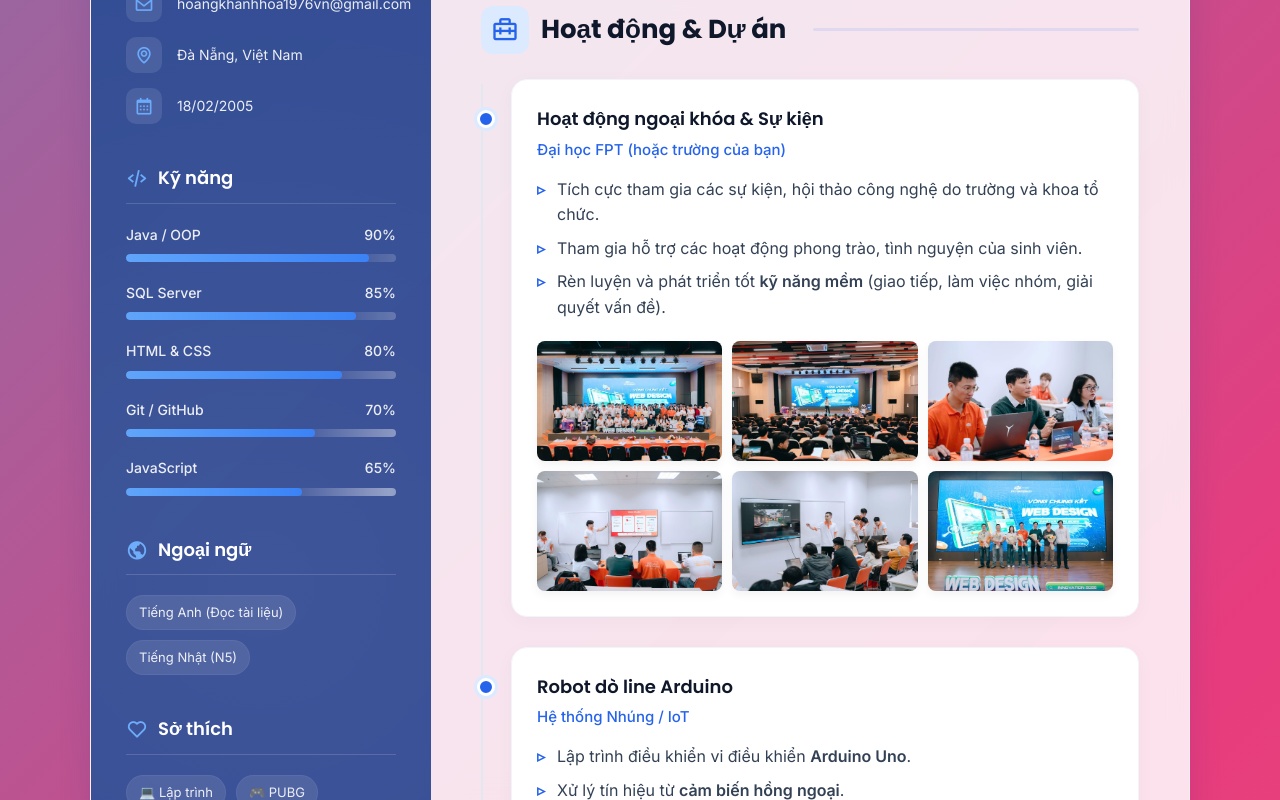
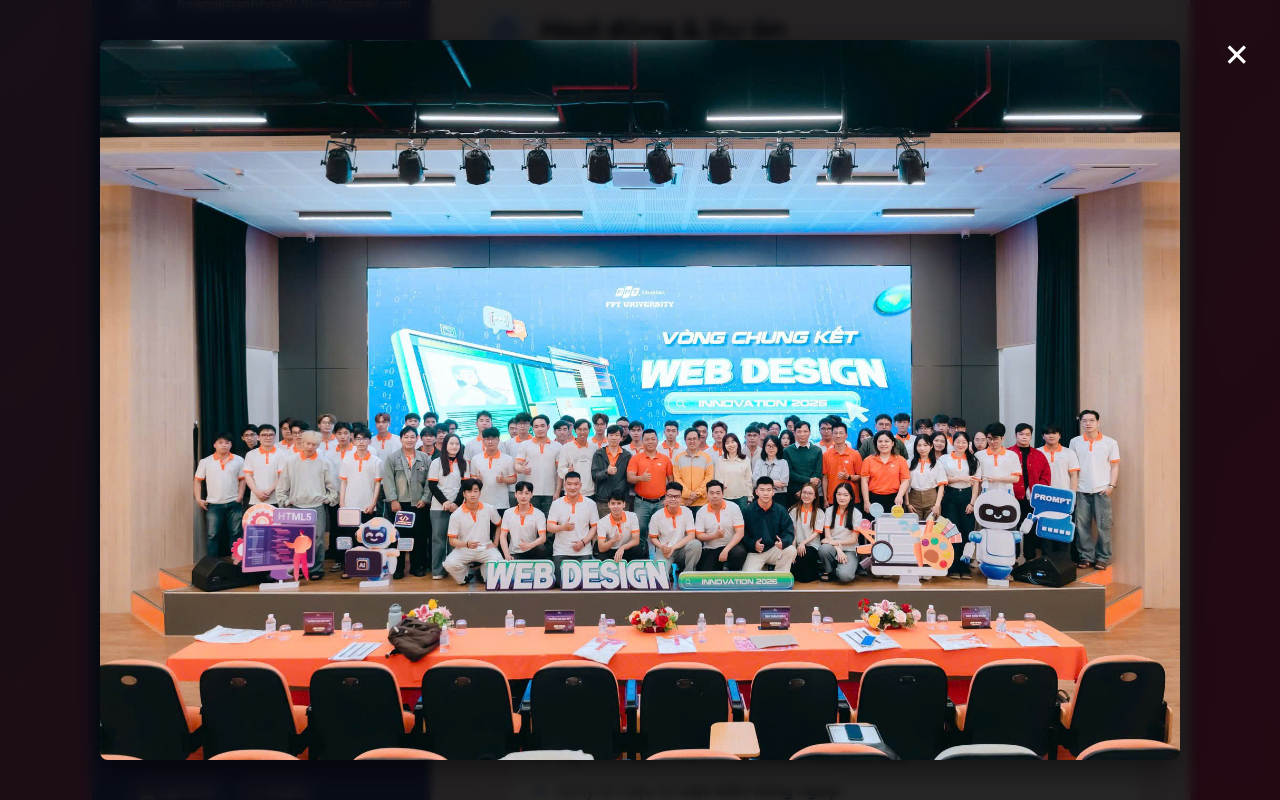
Before and after one commit to hoangkhanhhoa1976vn-de/vietcv, a plain HTML site: page index.html in a window 1280 px wide. Both pictures are taken after a click on the picture 629 px from the left and 984 px from the top of the page. Shown: the part 584-1384 px from the top of the page. Drawn offline with nearby package versions, Linux system fonts and the light colour scheme.

Commit message:
Add lightbox feature for gallery images

```diff
--- a/index.html
+++ b/index.html
@@ -508,6 +508,57 @@
                 grid-template-columns: repeat(2, 1fr);
             }
         }
+
+        /* Lightbox */
+        .lightbox {
+            position: fixed;
+            top: 0;
+            left: 0;
+            width: 100%;
+            height: 100%;
+            background: rgba(0, 0, 0, 0.85);
+            backdrop-filter: blur(5px);
+            -webkit-backdrop-filter: blur(5px);
+            display: flex;
+            justify-content: center;
+            align-items: center;
+            z-index: 1000;
+            opacity: 0;
+            pointer-events: none;
+            transition: opacity 0.3s ease;
+        }
+
+        .lightbox.active {
+            opacity: 1;
+            pointer-events: auto;
+        }
+
+        .lightbox img {
+            max-width: 90%;
+            max-height: 90%;
+            border-radius: 8px;
+            box-shadow: 0 10px 30px rgba(0,0,0,0.5);
+            transform: scale(0.8);
+            transition: transform 0.3s ease;
+        }
+
+        .lightbox.active img {
+            transform: scale(1);
+        }
+
+        .close-btn {
+            position: absolute;
+            top: 20px;
+            right: 30px;
+            color: white;
+            font-size: 40px;
+            cursor: pointer;
+            transition: color 0.3s;
+        }
+
+        .close-btn:hover {
+            color: var(--primary-light);
+        }
     </style>
 </head>
 <body>
@@ -677,6 +728,12 @@
         </main>
     </div>
 
+    <!-- Lightbox Modal -->
+    <div id="lightbox" class="lightbox" onclick="this.classList.remove('active')">
+        <span class="close-btn">&times;</span>
+        <img id="lightbox-img" src="" alt="Zoomed Event">
+    </div>
+
     <!-- Script for animations -->
     <script>
         document.addEventListener("DOMContentLoaded", () => {
@@ -706,6 +763,18 @@
                     fill.style.width = width;
                 });
             }, 500); // Delay slightly for overall entrance animation to finish
+
+            // 3. Lightbox Functionality
+            const lightbox = document.getElementById('lightbox');
+            const lightboxImg = document.getElementById('lightbox-img');
+            const galleryImages = document.querySelectorAll('.gallery img');
+
+            galleryImages.forEach(img => {
+                img.addEventListener('click', () => {
+                    lightboxImg.src = img.src;
+                    lightbox.classList.add('active');
+                });
+            });
         });
     </script>
 </body>
```
